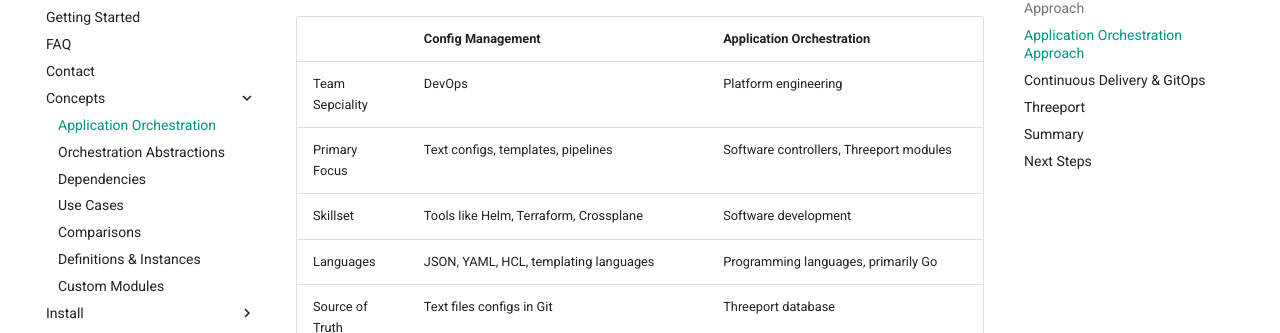
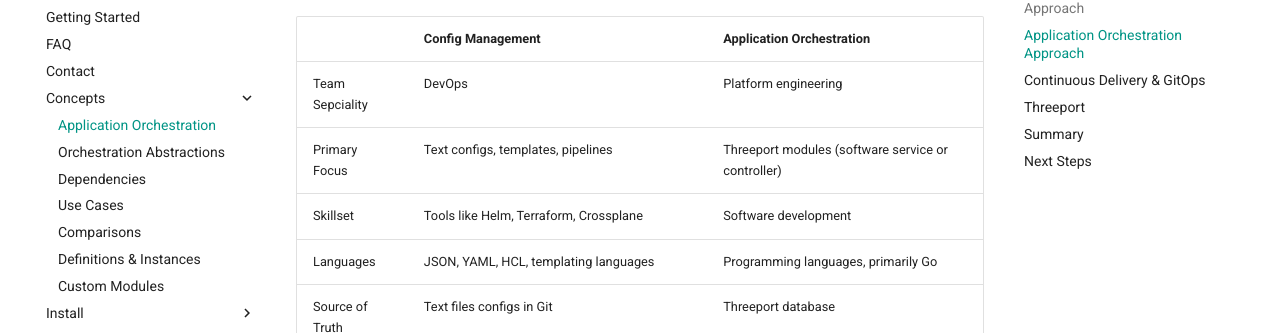
Before and after one commit to threeport/threeport, an MkDocs documentation site: the page built from docs/docs/concepts/application-orchestration.md, in a window 1280 px wide and 900 px high, scrolled down 1333 px. Shown: the part 118-451 px from the top of the window. Built offline with MkDocs 1.6.1 and Material for MkDocs 9.7.7, drawn with Linux system fonts in a browser that asks for light colours; comment, search, counter and statistics services are not loaded.

Commit message:
docs: improve app orchestration comparison table
Co-authored-by: Randy Johnson <rj9317@gmail.com>

```diff
--- a/docs/docs/concepts/application-orchestration.md
+++ b/docs/docs/concepts/application-orchestration.md
@@ -34,7 +34,7 @@
 |  | **Config Management** | **Application Orchestration** |
 |---|---|---|
 | Team Sepciality | DevOps | Platform engineering |
-| Primary Focus | Text configs, templates, pipelines | Software controllers, Threeport modules |
+| Primary Focus | Text configs, templates, pipelines | Threeport modules (software service or controller) |
 | Skillset | Tools like Helm, Terraform, Crossplane | Software development |
 | Languages | JSON, YAML, HCL, templating languages | Programming languages, primarily Go |
 | Source of Truth | Text files configs in Git | Threeport database |
```
